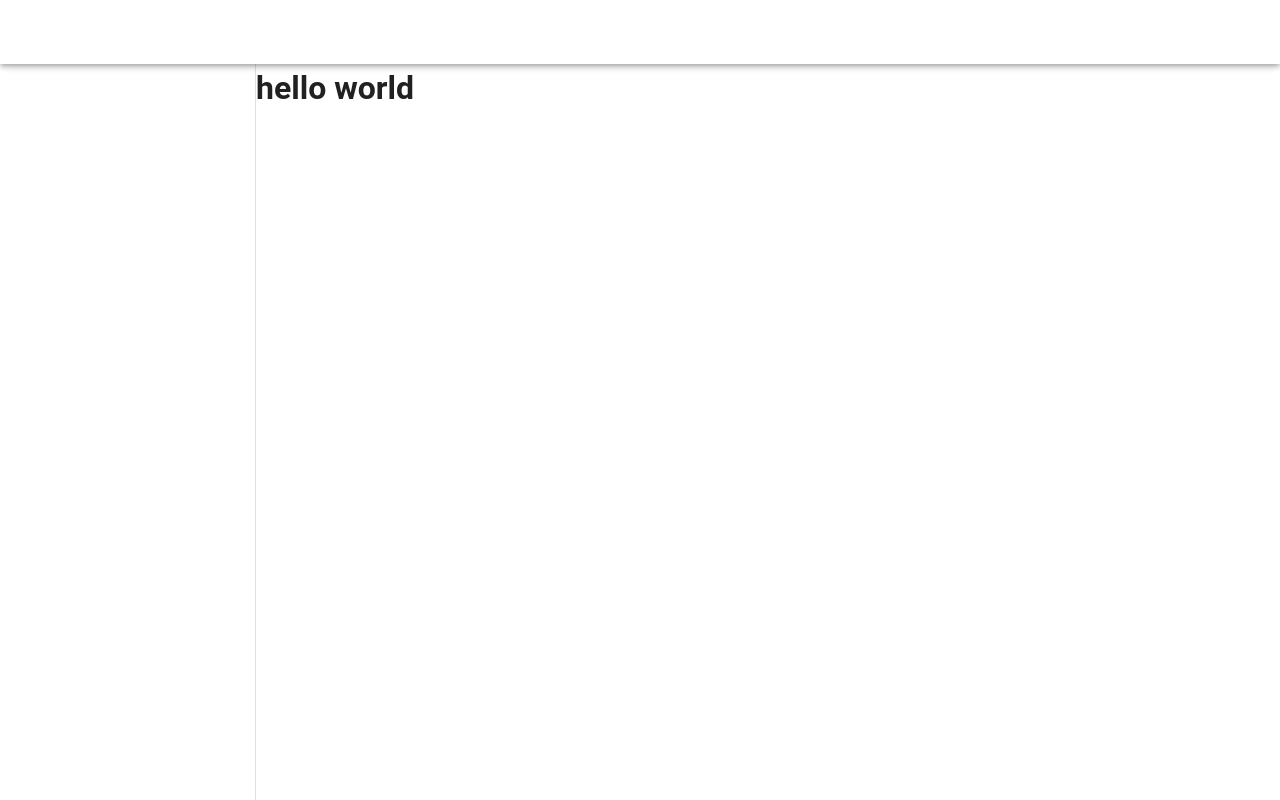
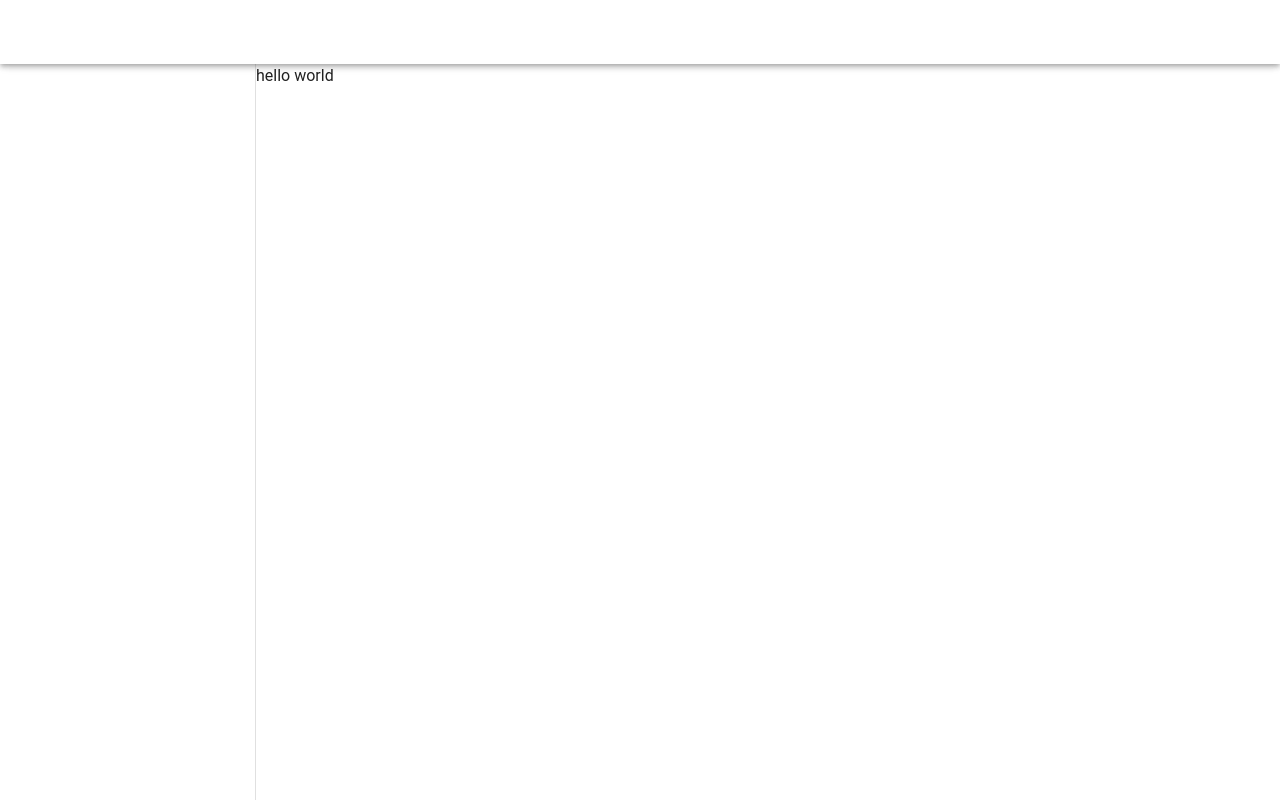
Before and after one commit to devguerreiro/fc-deloitte, a Nuxt app in the folder gpapp/: page / in a window 1280 px wide. Built offline with nearby package versions, Linux system fonts and the light colour scheme.

Commit message:
feat: :sparkles: adicionado tailwindcss

```diff
--- a/gpapp/nuxt.config.ts
+++ b/gpapp/nuxt.config.ts
@@ -26,4 +26,11 @@ export default defineNuxtConfig({
             },
         },
     },
+    postcss: {
+        plugins: {
+            tailwindcss: {},
+            autoprefixer: {},
+        },
+    },
+    css: ["~/assets/style/main.sass"],
 });
--- a/gpapp/package.json
+++ b/gpapp/package.json
@@ -11,7 +11,10 @@
     },
     "devDependencies": {
         "@nuxt/devtools": "latest",
+        "autoprefixer": "^10.4.16",
         "nuxt": "^3.8.0",
+        "postcss": "^8.4.31",
+        "tailwindcss": "^3.3.5",
         "vite-plugin-vuetify": "^1.0.2",
         "vue": "^3.3.7",
         "vue-router": "^4.2.5",
--- /dev/null
+++ b/gpapp/src/assets/style/main.sass
@@ -0,0 +1,3 @@
+@use 'tailwindcss/base'
+@use 'tailwindcss/components'
+@use 'tailwindcss/utilities'
--- /dev/null
+++ b/gpapp/tailwind.config.js
@@ -0,0 +1,16 @@
+/** @type {import('tailwindcss').Config} */
+export default {
+    prefix: "t-",
+    content: [
+        "./src/components/**/*.{js,vue,ts}",
+        "./src/layouts/**/*.vue",
+        "./src/pages/**/*.vue",
+        "./src/plugins/**/*.{js,ts}",
+        "./src/app.vue",
+        "./src/error.vue",
+    ],
+    theme: {
+        extend: {},
+    },
+    plugins: [],
+};
```
Also changed, not shown: 1 other file (tests, documents, lock files or other folders).
